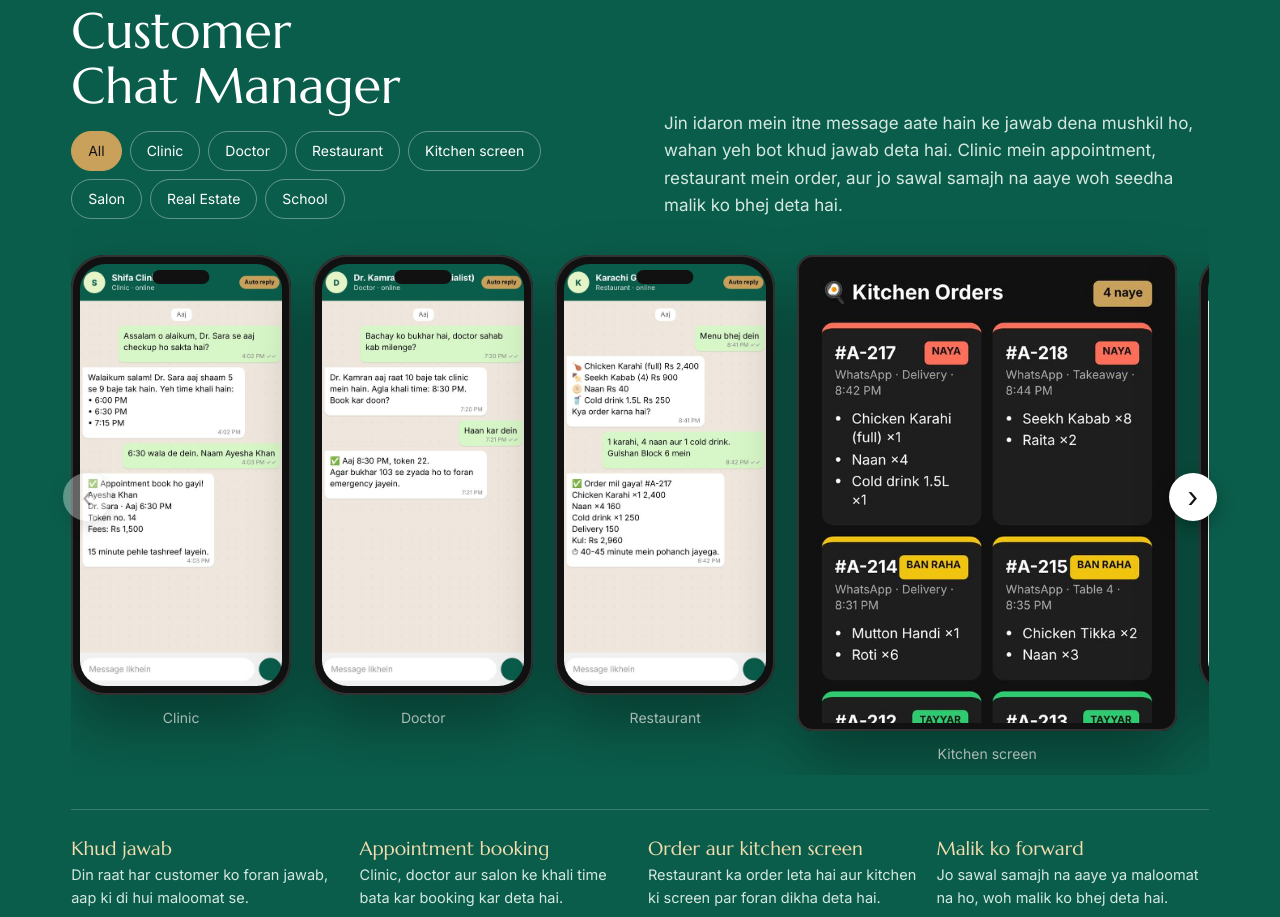
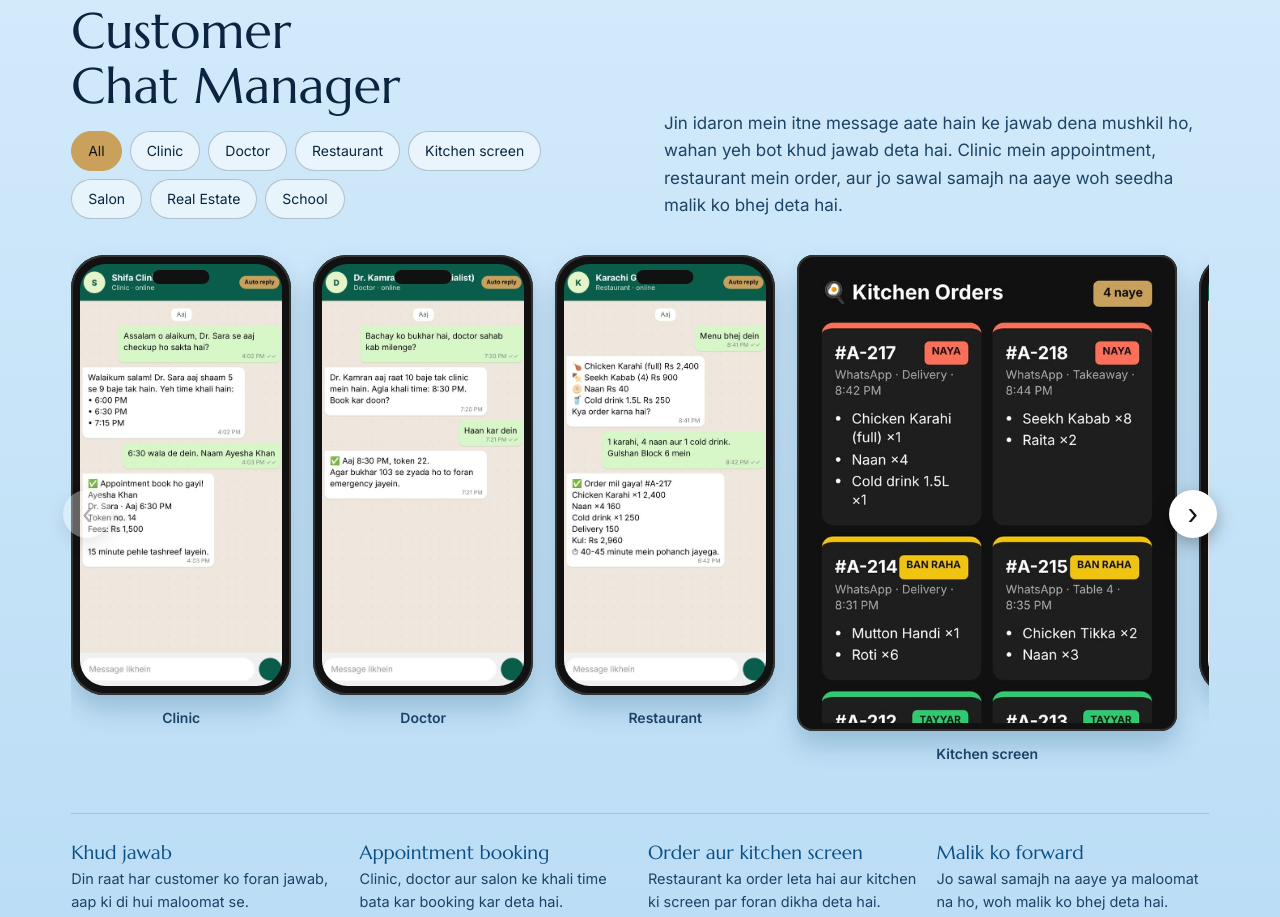
Before and after one commit to Qureshi-Brothers/qureshi-brothers.github.io, a plain HTML site: page index.html in a window 1280 px wide. Shown: the part 2586-3503 px from the top of the page. Drawn offline with Linux system fonts and the light colour scheme.

Commit message:
Replace green with light blue
Co-Authored-By: Claude Opus 5.5 <noreply@anthropic.com>
Claude-Session: https://claude.ai/code/session_01HwwHsqURMYde6Fv3iwboGB

```diff
--- a/index.html
+++ b/index.html
@@ -15,10 +15,10 @@
 /* VOICE elegant boutique shop window, warm and trustworthy
    IDEA a jewellery-style catalogue: every software is a product in its own display case
    PICTURE sky-blue banner: laptop with software, POS machine, thermal printer, network; one-at-a-time galleries per app
-   COLOUR white, near-black ink, emerald #0b5d4b, gold #c9a15b
+   COLOUR white, near-black ink, blue #1f7fc4, gold #c9a15b
    TYPE Marcellus display + Inter text
    LAYOUT strip, logo, categories, banner, trust row, 7-card catalogue, chat band, steps, footer */
-:root{color-scheme:light;--bg:#ffffff;--ink:#141414;--soft:#5f6664;--line:#e7e9e8;--em:#0b5d4b;--gold:#c9a15b;--tint:#f3f1ec}
+:root{color-scheme:light;--bg:#ffffff;--ink:#141414;--soft:#5f6664;--line:#e7e9e8;--em:#1f7fc4;--gold:#c9a15b;--tint:#f3f1ec}
 *{box-sizing:border-box;min-width:0}
 html{scroll-behavior:smooth;scroll-padding-top:90px}
 body{margin:0;background:var(--bg);color:var(--ink);font:16px/1.6 Inter,system-ui,sans-serif;overflow-x:clip}
@@ -89,18 +89,18 @@ a{color:inherit}button{font:inherit;cursor:pointer}img{max-width:100%;display:bl
 .acts{display:grid;grid-template-columns:1fr 1fr;gap:8px;margin-top:auto}
 .b{min-height:44px;border-radius:2px;font-size:14px;font-weight:600;display:flex;align-items:center;justify-content:center;gap:8px;text-decoration:none;padding:0 10px;text-align:center}
 .b.o{border:1px solid var(--ink);background:transparent;color:var(--ink)}.b.o:hover{background:var(--ink);color:var(--bg)}
-.b.f{background:var(--em);color:#fff;border:1px solid var(--em)}.b.f:hover{background:#08493b}
+.b.f{background:var(--em);color:#fff;border:1px solid var(--em)}.b.f:hover{background:#18689f}
 .b svg{width:18px;height:18px}
-.chat{background:var(--em);color:#fff;overflow:hidden}
+.chat{background:linear-gradient(180deg,#d4ebfb,#b9dcf5);color:#0b2540;overflow:hidden}
 .chat .wrap{padding-top:clamp(48px,6vw,88px);padding-bottom:clamp(48px,6vw,88px)}
 .chead{display:grid;grid-template-columns:minmax(0,1fr) minmax(0,1fr);gap:24px 48px;align-items:end}
 .chead h2{font-size:clamp(32px,4.4vw,50px)}
-.chead p{color:#d4e8e1;font-size:17px;margin:0}
+.chead p{color:#1d4466;font-size:17px;margin:0}
 .inds{display:flex;flex-wrap:wrap;gap:8px;margin-top:18px}
-.inds button{background:transparent;color:#fff;border:1px solid rgba(255,255,255,.35);border-radius:999px;padding:0 16px;min-height:40px;font-size:14px}
+.inds button{background:rgba(255,255,255,.55);color:#0b2540;border:1px solid rgba(11,37,64,.25);border-radius:999px;padding:0 16px;min-height:40px;font-size:14px}
 .inds button[aria-pressed=true]{background:var(--gold);border-color:var(--gold);color:#141414}
 .rwrap{position:relative}
-.rail{display:flex;gap:22px;overflow-x:auto;scroll-snap-type:x mandatory;padding:36px 4px 10px;scrollbar-width:none}
+.rail{display:flex;gap:22px;overflow-x:auto;scroll-snap-type:x mandatory;padding:36px 4px 44px;margin-bottom:-30px;scrollbar-width:none}
 .rail::-webkit-scrollbar{display:none}
 .rail.one{justify-content:center}
 .ra{position:absolute;top:50%;transform:translateY(-50%);z-index:3;width:48px;height:48px;border-radius:50%;border:0;background:#fff;color:#141414;font-size:28px;line-height:1;display:grid;place-items:center;box-shadow:0 6px 18px rgba(0,0,0,.3)}
@@ -108,12 +108,12 @@ a{color:inherit}button{font:inherit;cursor:pointer}img{max-width:100%;display:bl
 .ra:disabled{opacity:.35;cursor:default}
 [hidden]{display:none!important}
 .rail figure{margin:0;flex:none;scroll-snap-align:start;text-align:center}
-.rail .phone{width:220px}
-.rail figcaption{margin-top:12px;font-size:14px;color:#d4e8e1}
+.rail .phone{width:220px;box-shadow:0 14px 26px rgba(2,62,107,.22),inset 0 0 0 2px #333}
+.rail figcaption{margin-top:12px;font-size:14px;color:#1d4466;font-weight:600}
 .rail .wide{width:380px;aspect-ratio:auto;height:auto;border-radius:16px;padding:8px}
 .rail .wide::before{display:none}.rail .wide img{border-radius:10px;height:460px}
-.cfe{display:grid;grid-template-columns:repeat(4,minmax(0,1fr));gap:16px;margin-top:34px;border-top:1px solid rgba(255,255,255,.2);padding-top:28px}
-.cfe h3{font-size:19px;color:#f3dcae;margin-bottom:4px}.cfe p{margin:0;font-size:14.5px;color:#d4e8e1}
+.cfe{display:grid;grid-template-columns:repeat(4,minmax(0,1fr));gap:16px;margin-top:34px;border-top:1px solid rgba(11,37,64,.15);padding-top:28px}
+.cfe h3{font-size:19px;color:#0b4f85;margin-bottom:4px}.cfe p{margin:0;font-size:14.5px;color:#1d4466}
 .steps{display:grid;grid-template-columns:repeat(3,minmax(0,1fr));gap:22px;padding-bottom:clamp(48px,6vw,80px)}
 .st{text-align:center;padding:30px 22px;border:1px solid var(--line)}
 .st b{display:grid;place-items:center;width:56px;height:56px;margin:0 auto 14px;border-radius:50%;border:1px solid var(--gold);font:400 24px Marcellus,serif;color:var(--gold)}
```
